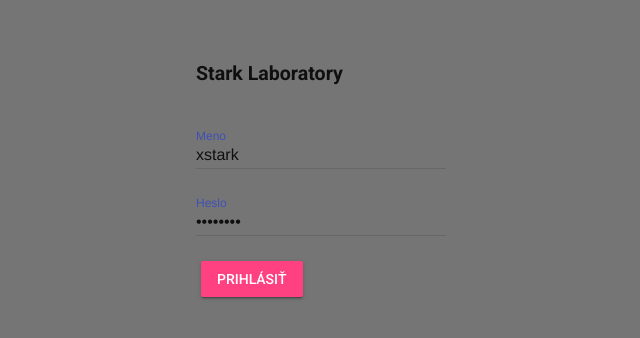
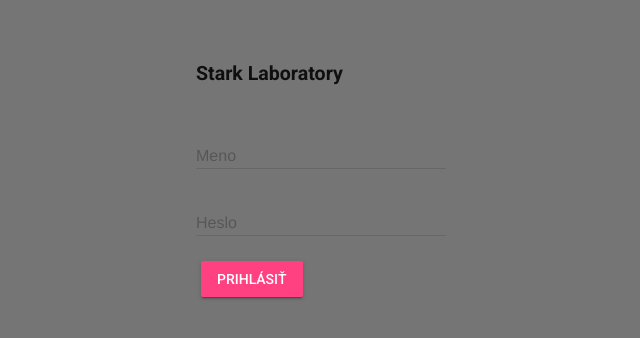
Before and after one commit to erichstark/diploma-starklab, a website: page app/views/login.html in a window 1280 px wide. Shown: the full height of the page, 319-959 px from the left. Drawn offline with nearby package versions, Linux system fonts and the light colour scheme.

Commit message:
change credentials

```diff
--- a/app/views/login.html
+++ b/app/views/login.html
@@ -15,12 +15,12 @@
 <h2 class="h2-login">Stark Laboratory</h2>
 <form id="login-form" method="post" action="/login">
 	<div class="mdl-textfield mdl-js-textfield mdl-textfield--floating-label">
-		<input type="text" name="username" class="mdl-textfield__input" id="input-user" value="xstark">
+		<input type="text" name="username" class="mdl-textfield__input" id="input-user">
 		<label for="input-user" class="mdl-textfield__label">Meno</label>
 	</div>
 	<br>
 	<div class="mdl-textfield mdl-js-textfield mdl-textfield--floating-label">
-		<input type="password" name="password" class="mdl-textfield__input" id="input-password" value="bId94oci">
+		<input type="password" name="password" class="mdl-textfield__input" id="input-password">
 		<label for="input-password" class="mdl-textfield__label">Heslo</label>
 	</div>
 </form>
```
